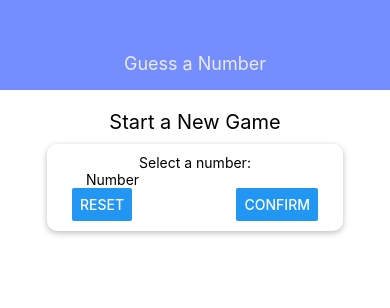
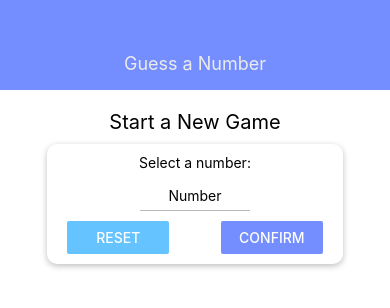
Before and after one commit to FernanityChamp/rn-guess-number, a React Native app: screen / in a window 390 px wide. Shown: the top 308 px of the page. Built offline with nearby package versions, Linux system fonts and the light colour scheme.

Commit message:
aprendiendo a mostrar alertas y trucos para cambiar entre pantallas en la app

```diff
--- a/App.js
+++ b/App.js
@@ -1,14 +1,28 @@
-import React from 'react';
+import React, { useState } from 'react';
 import { StyleSheet, View } from 'react-native';
 
 import Header from './components/Header'
 import StartGameScreen from './screens/StartGameScreen'
+import GameScreen from './screens/GameScreen'
 
 export default function App() {
+  const [userNumber, setUserNumber] = useState()
+
+  const startGameHandler = selectedNumber => {
+    setUserNumber(selectedNumber)
+  }
+
+
+  let content = <StartGameScreen onStartGame={startGameHandler} />
+
+  if (userNumber) {
+    content = <GameScreen userChoice={userNumber} />
+  }
+
   return (
     <View style={styles.screen}>
       <Header title='Guess a Number' />
-      <StartGameScreen />
+      {content}
     </View>
   );
 }
--- a/screens/StartGameScreen.js
+++ b/screens/StartGameScreen.js
@@ -1,20 +1,85 @@
-import React from 'react'
-import { View, Text, StyleSheet, TextInput, Button } from 'react-native'
+import React, { useState } from 'react'
+import { View, Text, StyleSheet, TouchableWithoutFeedback, Button, Keyboard, Alert } from 'react-native'
+
+import Card from '../components/Card'
+import Input from '../components/Input'
+import NumberContainer from '../components/NumberContainer'
+
+import Colors from '../constants/colors'
+
 
 const StartGameScreen = props => {
+    const [enteredValue, setEnteredValue] = useState('')
+    const [confirmed, setConfirmed] = useState(false)
+    const [selectedNumber, setSelectedNumber] = useState()
+
+    const numerInputHandler = inputText => {
+        setEnteredValue(inputText.replace(/[^0-9]/g, ''))
+    }
+
+    const resetInputHandler = () => {
+        setEnteredValue('')
+        setConfirmed(false)
+    }
+
+    const confirmInputHandler = () => {
+        const chosenNumber = parseInt(enteredValue)
+        if (isNaN(chosenNumber) || chosenNumber <= 0 || chosenNumber > 99) {
+            Alert.alert('Invalid number', 'Number has to be a number between 1 to 99', [{ text: 'OK', style: 'destructive', onPress: resetInputHandler }])
+            return
+        }
+        setConfirmed(true)
+        setSelectedNumber(parseInt(enteredValue))
+        setEnteredValue('')
+        Keyboard.dismiss()
+    }
+
+
+    let confirmedOutput
+    if (confirmed) {
+        confirmedOutput = (
+            <Card style={styles.summary}>
+                <Text>You selected</Text>
+                <NumberContainer>{selectedNumber}</NumberContainer>
+                <Button title='START GAME' onPress={() => props.onStartGame(selectedNumber)} />
+            </Card>
+        )
+    }
 
     return (
+        <TouchableWithoutFeedback onPress={() => {
+            Keyboard.dismiss()
+        }}>
             <View style={styles.screen}>
                 <Text style={styles.title}>Start a New Game</Text>
-            <View style={styles.inputContainer}>
+                <Card style={styles.inputContainer}>
                     <Text>Select a number:</Text>
-                <TextInput placeholder='Number' />
+                    <Input
+                        style={styles.input}
+                        placeholder='Number'
+                        blurOnSubmit
+                        autoCapitalize='none'
+                        autoCorrect={false}
+                        keyboardType='numeric'
+                        maxLength={2}
+                        onChangeText={numerInputHandler}
+                        value={enteredValue} />
                     <View style={styles.buttons}>
-                    <Button title='Reset' onPress={() => {}} />
-                    <Button title='Confirm' onPress={() => {}} />
+                        <View style={styles.btn}>
+                            <Button
+                                color={Colors.accent}
+                                title='Reset' onPress={resetInputHandler} />
+                        </View>
+                        <View style={styles.btn}>
+                            <Button
+                                color={Colors.primary}
+                                title='Confirm' onPress={confirmInputHandler} />
                         </View>
                     </View>
+                </Card>
+                {confirmedOutput}
             </View>
+        </TouchableWithoutFeedback>
     )
 }
 
@@ -32,21 +97,24 @@ const styles = StyleSheet.create({
     inputContainer: {
         width: 300,
         maxWidth: '80%',
-        alignItems: 'center',
-        shadowColor: '#000',
-        shadowOffset: { width: 0, height: 2 },
-        shadowRadius: 6,
-        shadowOpacity: 0.26,
-        backgroundColor: 'white',
-        elevation: 6,
-        padding: 10,
-        borderRadius: 10
+        alignItems: 'center'
+    },
+    input: {
+        width: '40%',
+        textAlign: 'center'
     },
     buttons: {
         flexDirection: 'row',
         width: '100%',
         justifyContent: 'space-between',
-        paddingHorizontal: 15
+        paddingHorizontal: 10
+    },
+    btn: {
+        width: '40%'
+    },
+    summary: {
+        alignItems: 'center',
+        marginTop: 30
     }
 })
 
```
Lines whose indentation alone changed are shown as unchanged.
